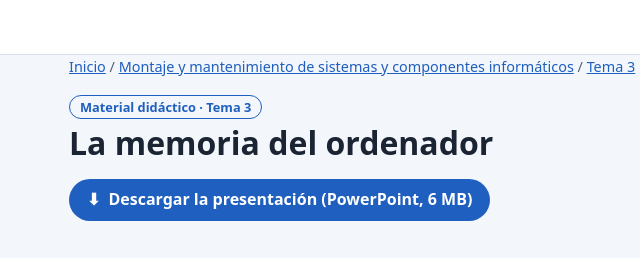
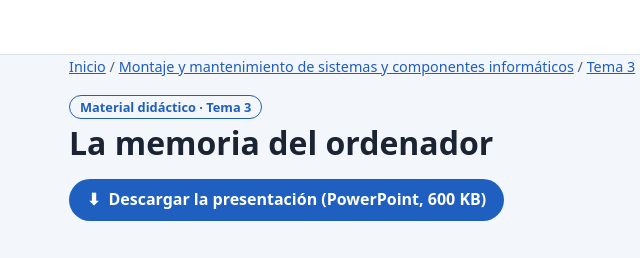
Before and after one commit to fpriesan-web/fpriesan-web.github.io, a plain HTML site: page apuntes/1cfgb-montaje-mantenimiento/tema-3/la-memoria/index.html in a window 1280 px wide. Shown: the top 258 px of the page, 241-881 px from the left. Drawn offline with Linux system fonts and the light colour scheme.

Commit message:
Tema 3 La memoria: presentación en PowerPoint actualizada (#21)
Claude-Session: https://claude.ai/code/session_01Avp9o1TihVjbe6Us7ZQz18

Co-authored-by: Claude <noreply@anthropic.com>

```diff
--- a/apuntes/1cfgb-montaje-mantenimiento/tema-3/la-memoria/index.html
+++ b/apuntes/1cfgb-montaje-mantenimiento/tema-3/la-memoria/index.html
@@ -24,7 +24,7 @@
     <p class="miga"><a href="/">Inicio</a> / <a href="/apuntes/1cfgb-montaje-mantenimiento/">Montaje y mantenimiento de sistemas y componentes informáticos</a> / <a href="/apuntes/1cfgb-montaje-mantenimiento/tema-3/">Tema 3</a></p>
     <span class="etiqueta">Material didáctico · Tema 3</span>
     <h1>La memoria del ordenador</h1>
-    <p class="descargas"><a class="boton-descarga" href="La_memoria_del_ordenador.pptx" download>Descargar la presentación (PowerPoint, 6 MB)</a></p>
+    <p class="descargas"><a class="boton-descarga" href="La_memoria_del_ordenador.pptx" download>Descargar la presentación (PowerPoint, 600 KB)</a></p>
     <nav class="indice" aria-label="Apartados">
       <a href="#que-es">1. ¿Qué es la memoria?</a>
       <a href="#medida">2. ¿Cómo se mide la memoria?</a>
```
Also changed, not shown: 1 other file.
